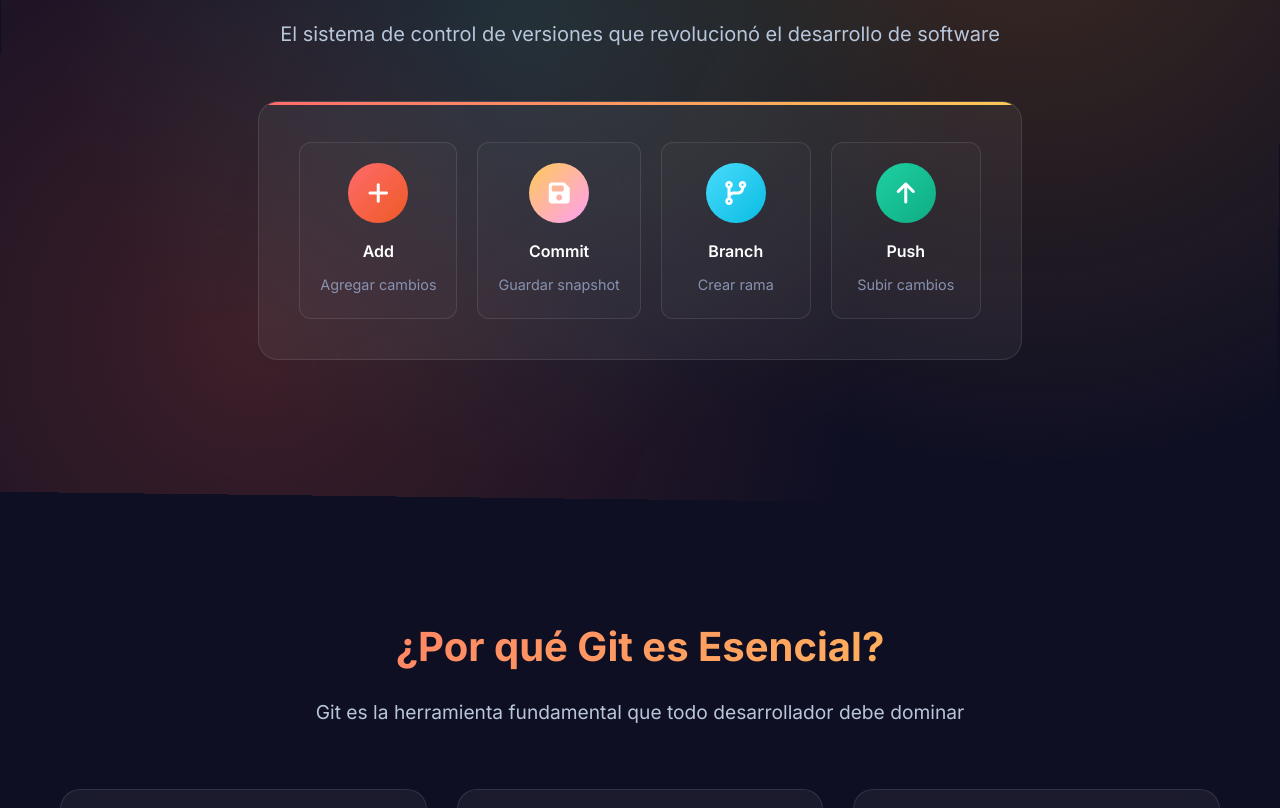
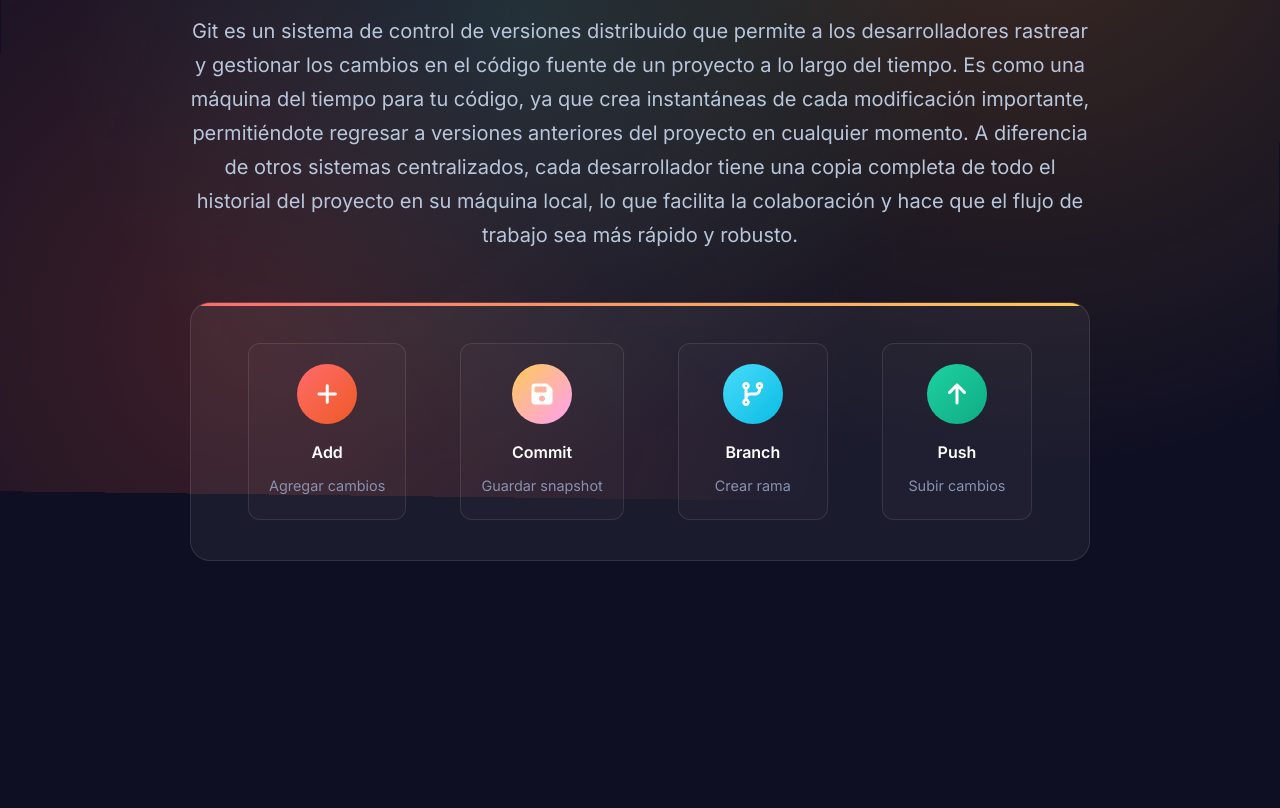
Before and after one commit to DiegoFlores2025/aplicaciones2025, a plain HTML site: page git/index.html in a window 1280 px wide. Shown: the part 287-1095 px from the top of the page. Drawn offline with Linux system fonts and the light colour scheme.

Commit message:
Update index.html

```diff
--- a/git/index.html
+++ b/git/index.html
@@ -650,7 +650,7 @@
                 </h1>
 
                 <p class="hero-subtitle">
-                    El sistema de control de versiones que revolucionó el desarrollo de software
+                    Git es un sistema de control de versiones distribuido que permite a los desarrolladores rastrear y gestionar los cambios en el código fuente de un proyecto a lo largo del tiempo. Es como una máquina del tiempo para tu código, ya que crea instantáneas de cada modificación importante, permitiéndote regresar a versiones anteriores del proyecto en cualquier momento. A diferencia de otros sistemas centralizados, cada desarrollador tiene una copia completa de todo el historial del proyecto en su máquina local, lo que facilita la colaboración y hace que el flujo de trabajo sea más rápido y robusto.
                 </p>
 
                 <div class="git-visual">
@@ -696,7 +696,7 @@
             <div class="section-header">
                 <h2 class="section-title">¿Por qué Git es Esencial?</h2>
                 <p class="section-subtitle">
-                    Git es la herramienta fundamental que todo desarrollador debe dominar
+                    Git es fundamental en el desarrollo de software porque permite la colaboración eficiente entre equipos, evitando que los desarrolladores sobrescriban el trabajo de los demás. Su capacidad para crear ramas de desarrollo separadas permite a los equipos trabajar en nuevas funcionalidades o correcciones de errores en aislamiento, sin afectar la versión principal del proyecto. Además, Git proporciona un historial completo de cada cambio, lo que actúa como una red de seguridad que permite deshacer errores y restaurar versiones estables del código. Por estas razones, Git se ha convertido en una habilidad indispensable y un estándar de la industria para cualquier desarrollador.
                 </p>
             </div>
 
```
